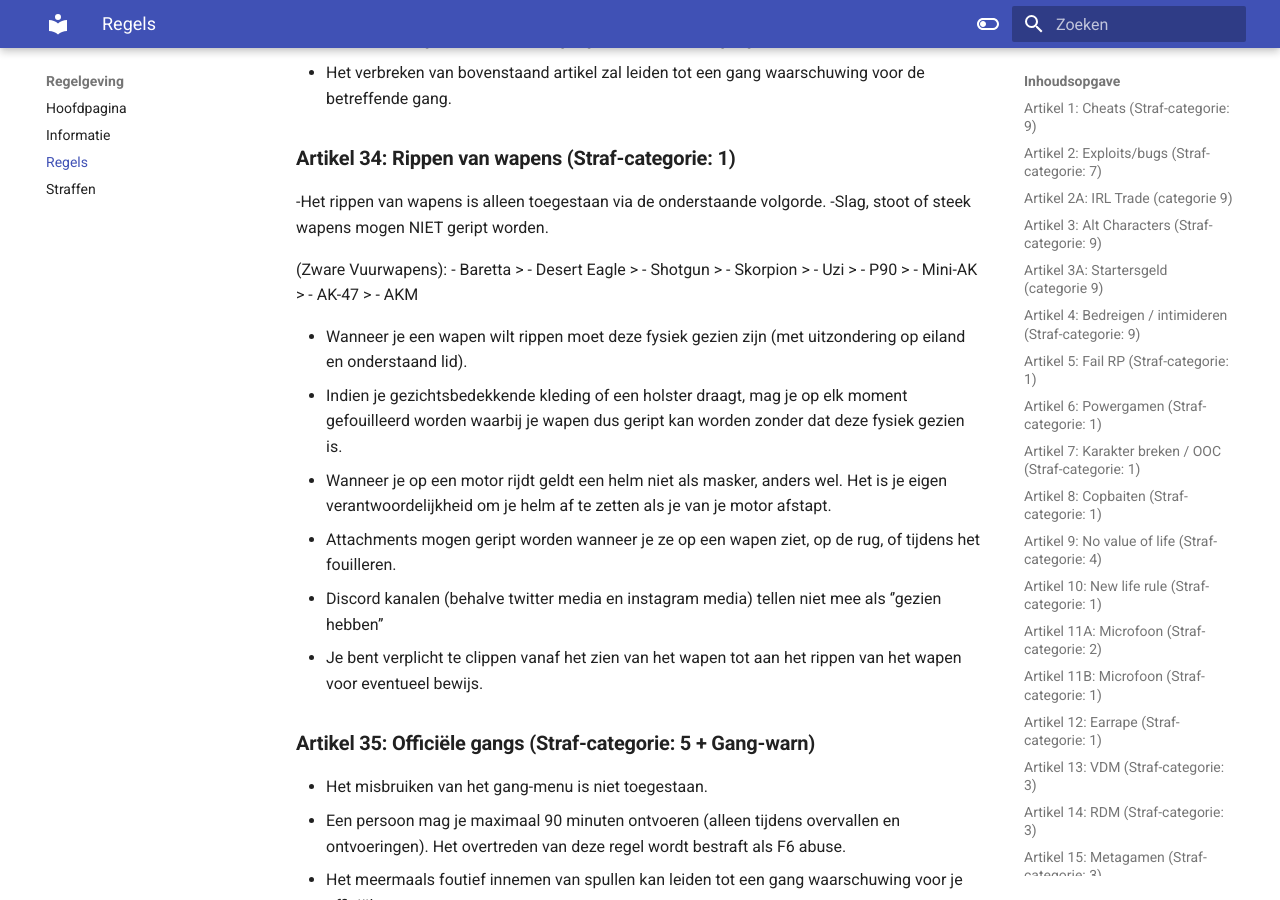
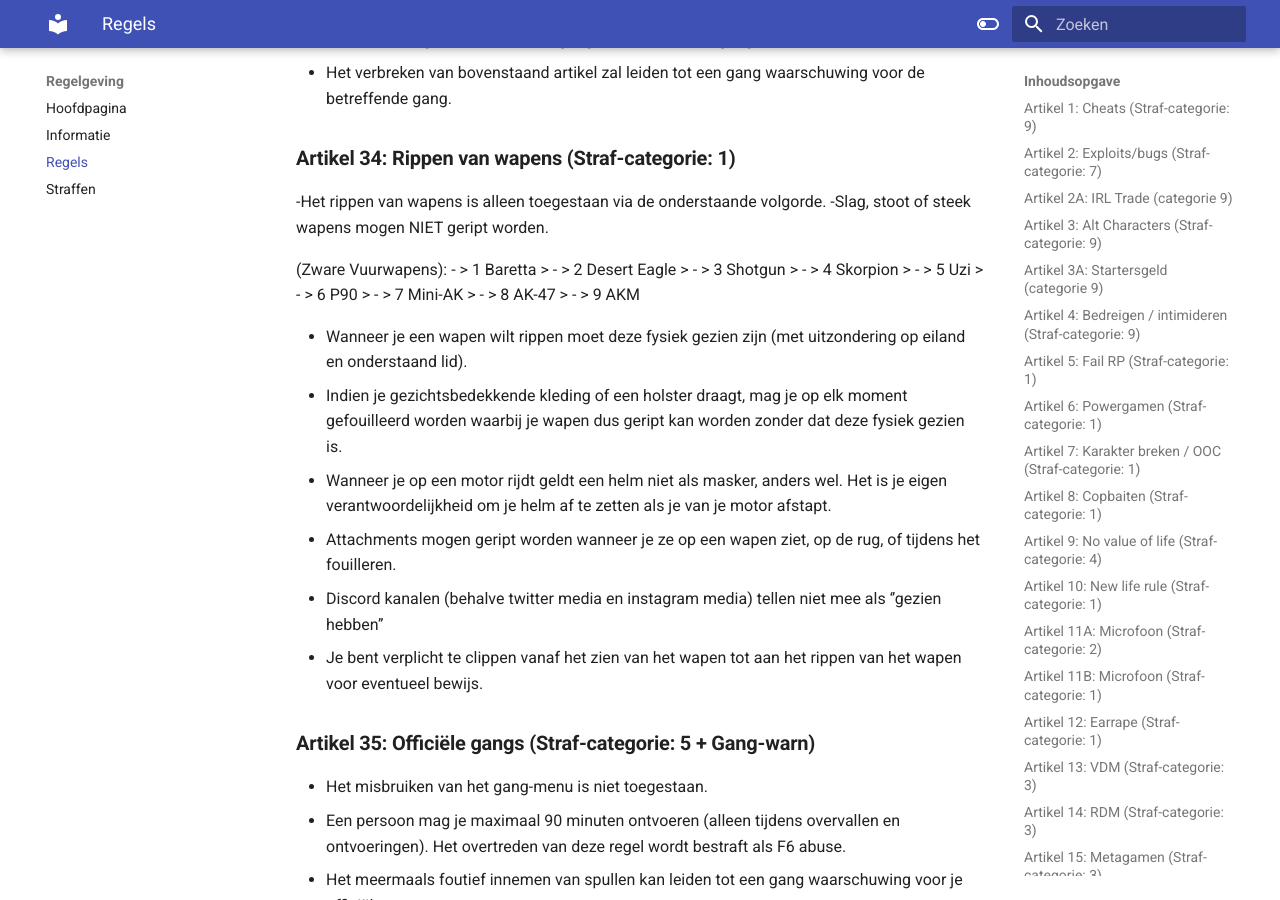
Before and after one commit to ZuiderVeenRP/apv, an MkDocs documentation site: the page built from docs/algemeen.md, in a window 1280 px wide and 900 px high, scrolled down 12889 px. Built offline with MkDocs 1.6.1 and Material for MkDocs 9.7.7, drawn with Linux system fonts in a browser that asks for light colours; comment, search, counter and statistics services are not loaded.

Commit message:
Update algemeen.md

```diff
--- a/docs/algemeen.md
+++ b/docs/algemeen.md
@@ -296,15 +296,15 @@
 -Slag, stoot of steek wapens mogen NIET geript worden.
 
 (Zware Vuurwapens):
--    Baretta >
--    Desert Eagle >
--    Shotgun >
--    Skorpion >
--    Uzi >
--    P90 >
--    Mini-AK >
--    AK-47 >
--    AKM
+-  > 1 Baretta >
+-  > 2 Desert Eagle >
+-  > 3 Shotgun >
+-  > 4 Skorpion >
+-  > 5 Uzi >
+-  > 6 P90 >
+-  > 7 Mini-AK >
+-  > 8 AK-47 >
+-  > 9 AKM
 
 - Wanneer je een wapen wilt rippen moet deze fysiek gezien zijn (met uitzondering op eiland en onderstaand lid).
 - Indien je gezichtsbedekkende kleding of een holster draagt, mag je op elk moment gefouilleerd worden waarbij je wapen dus geript kan worden zonder dat deze fysiek gezien is.
```
